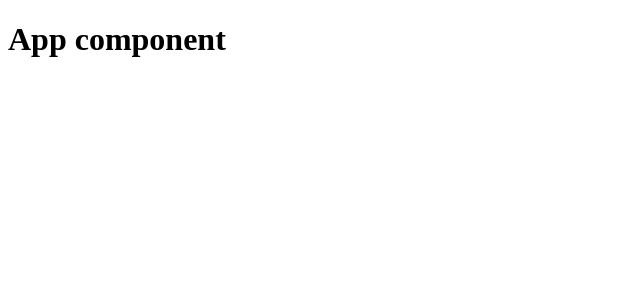
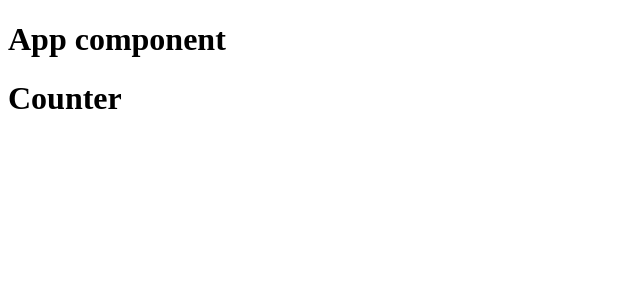
Before and after one commit to Dahc36/react-tutorial, a React (Create React App) app: page / in a window 1280 px wide. Shown: the top 300 px of the page, without its empty margins (0-640 px from the left). Built offline with nearby package versions, Linux system fonts and the light colour scheme.

Commit message:
ADD: base componente contador

```diff
--- a/src/App.js
+++ b/src/App.js
@@ -1,7 +1,13 @@
-import React from 'react';
+import React, { Fragment } from 'react';
+import Counter from 'components/Counter';
 
 const App = function() {
-  return <h1>App component</h1>;
+  return (
+    <Fragment>
+      <h1>App component</h1>
+      <Counter />
+    </Fragment>
+  );
 };
 
 export default App;
--- /dev/null
+++ b/src/components/Counter/index.js
@@ -0,0 +1,9 @@
+import React from 'react';
+
+const Counter = function() {
+  return (
+    <h1>Counter</h1>
+  );
+};
+
+export default Counter;
```
Also changed, not shown: src/index.js (line endings or trailing spaces), 1 other file (tests, documents, lock files or other folders).
